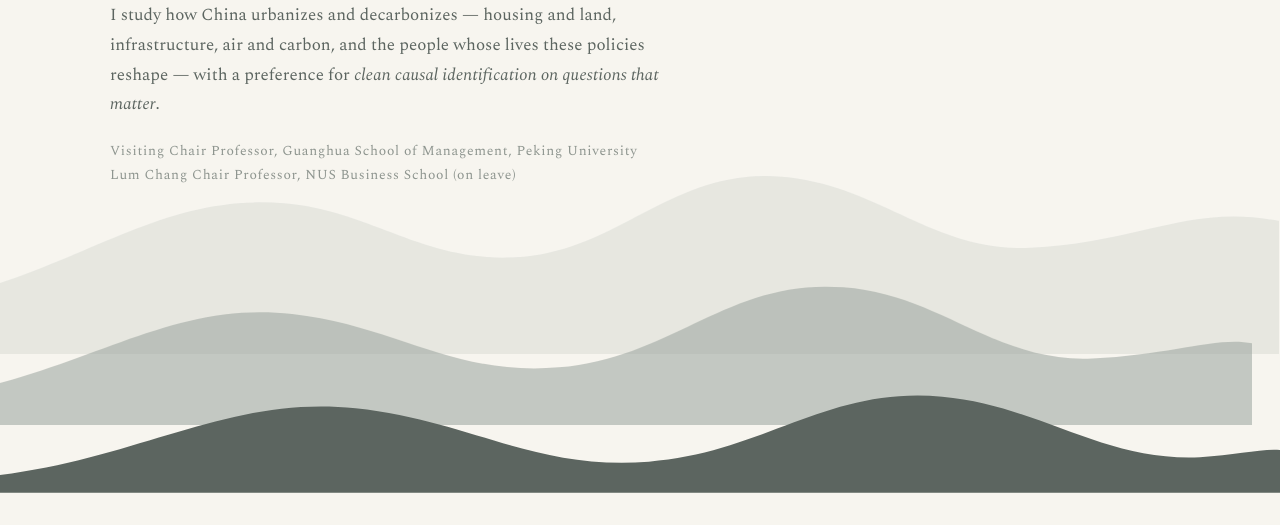
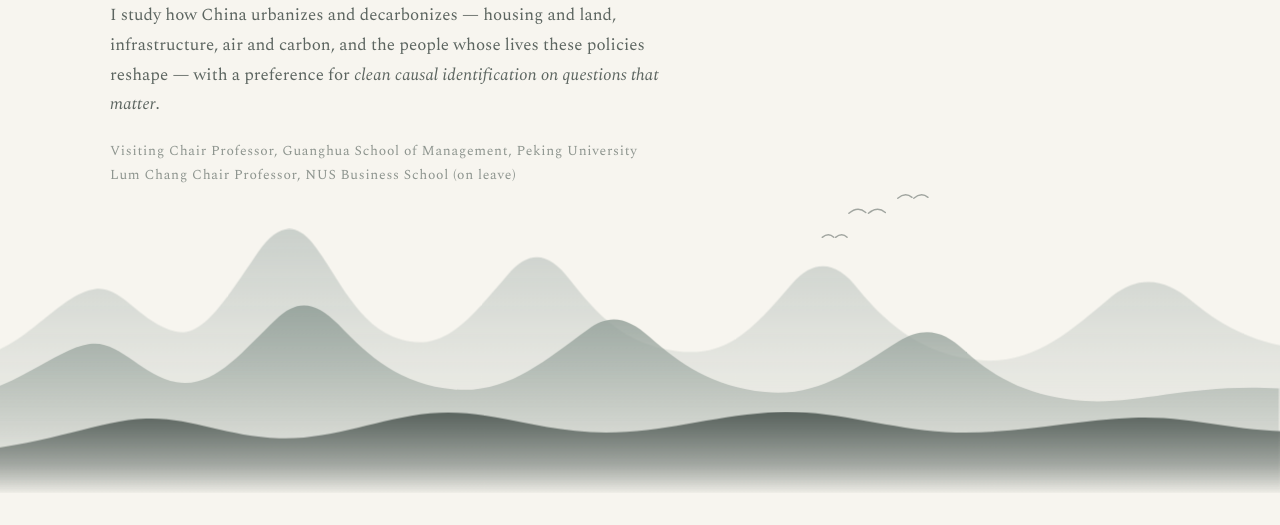
Before and after one commit to qinyurain/qinyurain.github.io, a plain HTML site: page index.html in a window 1280 px wide. Shown: the part 275-800 px from the top of the page. Drawn offline with nearby package versions, Linux system fonts and the light colour scheme.

Commit message:
Add files via upload

```diff
--- a/index.html
+++ b/index.html
@@ -1,4 +1,4 @@
- <!DOCTYPE html>
+<!DOCTYPE html>
 <html lang="en">
 <head>
 <meta charset="UTF-8">
@@ -97,7 +97,7 @@
     position:absolute;left:0;right:0;bottom:0;z-index:1;
     pointer-events:none;line-height:0;
   }
-  .mountains svg{width:100%;height:auto;display:block;}
+  .mountains svg{width:100%;height:auto;max-height:52vh;display:block;}
   .drift-a{animation:drift 46s ease-in-out infinite alternate;}
   .drift-b{animation:drift 62s ease-in-out infinite alternate-reverse;}
   @keyframes drift{from{transform:translateX(0);}to{transform:translateX(-2.2%);}}
@@ -203,17 +203,44 @@
   </div>
 
   <div class="mountains" aria-hidden="true">
-    <!-- far range -->
-    <svg viewBox="0 0 1440 320" preserveAspectRatio="none" class="drift-a" style="opacity:.35;position:relative;">
-      <path fill="#C8CDC7" d="M0,240 C120,200 200,140 320,150 C420,158 480,220 590,210 C700,200 760,110 880,120 C990,129 1050,205 1160,200 C1280,195 1340,150 1440,170 L1440,320 L0,320 Z"/>
-    </svg>
-    <!-- mid range -->
-    <svg viewBox="0 0 1440 260" preserveAspectRatio="none" class="drift-b" style="opacity:.55;margin-top:-160px;position:relative;">
-      <path fill="#9AA39D" d="M0,220 C140,190 230,120 360,135 C480,149 540,205 660,195 C790,184 850,95 980,105 C1090,113 1150,190 1260,185 C1350,181 1400,160 1440,168 L1440,260 L0,260 Z"/>
-    </svg>
-    <!-- near range -->
-    <svg viewBox="0 0 1440 200" preserveAspectRatio="none" style="margin-top:-110px;position:relative;">
-      <path fill="#5C6560" d="M0,180 C160,160 260,90 400,105 C530,119 600,175 730,165 C860,155 930,80 1060,92 C1170,102 1240,165 1350,160 C1390,158 1420,150 1440,152 L1440,200 L0,200 Z"/>
+    <svg viewBox="0 0 1440 420" preserveAspectRatio="xMidYMax slice">
+      <defs>
+        <linearGradient id="gFar" x1="0" y1="0" x2="0" y2="1">
+          <stop offset="0" stop-color="#C2C9C4" stop-opacity=".85"/>
+          <stop offset=".55" stop-color="#C2C9C4" stop-opacity=".3"/>
+          <stop offset="1" stop-color="#C2C9C4" stop-opacity="0"/>
+        </linearGradient>
+        <linearGradient id="gMid" x1="0" y1="0" x2="0" y2="1">
+          <stop offset="0" stop-color="#93A099" stop-opacity=".9"/>
+          <stop offset=".6" stop-color="#93A099" stop-opacity=".35"/>
+          <stop offset="1" stop-color="#93A099" stop-opacity="0"/>
+        </linearGradient>
+        <linearGradient id="gNear" x1="0" y1="0" x2="0" y2="1">
+          <stop offset="0" stop-color="#535D58" stop-opacity=".95"/>
+          <stop offset=".65" stop-color="#535D58" stop-opacity=".45"/>
+          <stop offset="1" stop-color="#535D58" stop-opacity=".05"/>
+        </linearGradient>
+      </defs>
+
+      <!-- 远山：高而虚，墨色向下化入雾中 -->
+      <g class="drift-a">
+        <path fill="url(#gFar)" d="M-30,420 L-30,268 C30,258 66,196 108,190 C138,186 158,228 198,238 C228,245 252,206 290,150 C312,118 332,114 352,138 C382,176 402,232 452,247 C502,262 532,220 572,174 C596,146 618,148 642,180 C672,218 702,252 762,260 C822,268 852,230 892,184 C916,156 942,158 966,190 C1002,234 1042,264 1102,270 C1162,276 1202,240 1252,198 C1282,174 1312,178 1342,204 C1376,232 1412,252 1470,258 L1470,420 Z"/>
+      </g>
+
+      <!-- 中景：峰形更实 -->
+      <g class="drift-b">
+        <path fill="url(#gMid)" d="M-30,420 L-30,316 C48,306 92,258 132,252 C166,247 190,288 230,295 C272,302 302,262 342,224 C366,201 386,204 412,230 C446,266 482,298 542,303 C602,308 642,272 692,236 C716,218 736,221 762,244 C796,274 832,300 892,306 C952,312 992,280 1042,249 C1070,232 1092,236 1116,259 C1152,292 1192,312 1252,316 C1312,320 1372,296 1470,302 L1470,420 Z"/>
+      </g>
+
+      <!-- 近岭：低而沉 -->
+      <path fill="url(#gNear)" d="M-30,420 L-30,372 C58,364 112,338 164,336 C214,334 254,356 314,358 C374,360 424,336 484,330 C544,324 594,347 664,351 C734,355 794,334 864,329 C934,324 994,347 1064,351 C1134,355 1204,338 1274,335 C1344,332 1394,353 1470,350 L1470,420 Z"/>
+
+      <!-- 点景：三两飞鸟 -->
+      <g fill="none" stroke="#5C6560" stroke-width="1.6" stroke-linecap="round" opacity=".55">
+        <path d="M955,105 c7,-6 13,-6 19,-1 m3,1 c7,-6 13,-6 19,-1"/>
+        <path d="M1010,88 c6,-5 11,-5 16,-1 m2,1 c6,-5 11,-5 16,-1"/>
+        <path d="M925,132 c5,-4 9,-4 13,0 m2,0 c5,-4 9,-4 13,0"/>
+      </g>
     </svg>
   </div>
 </header>
```
